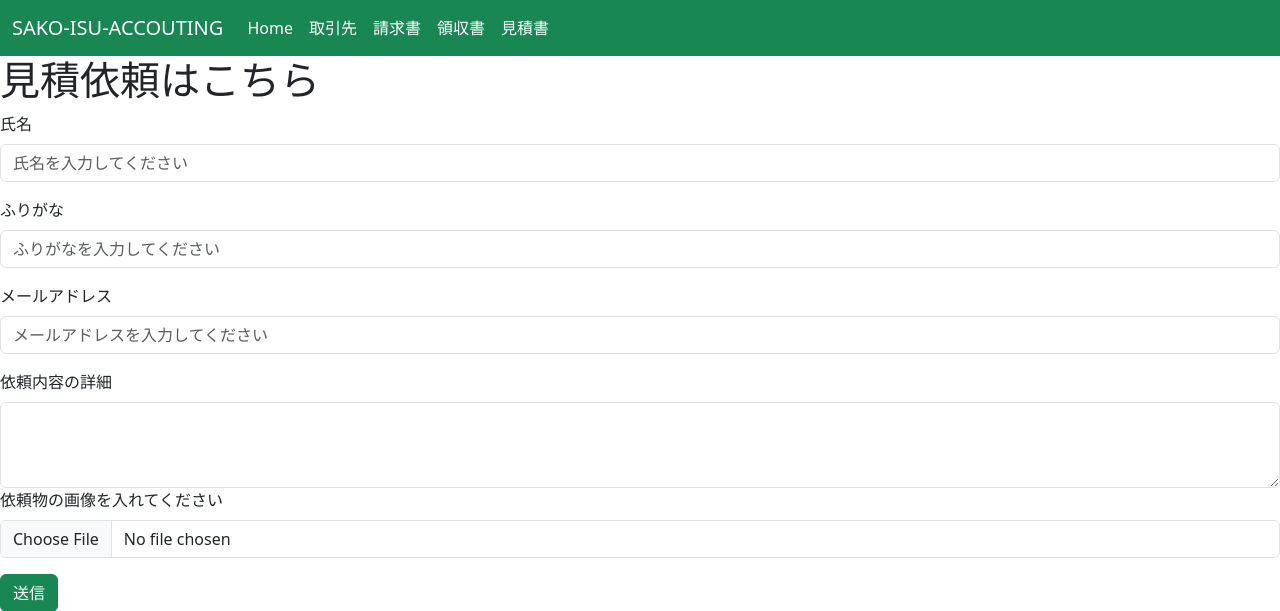
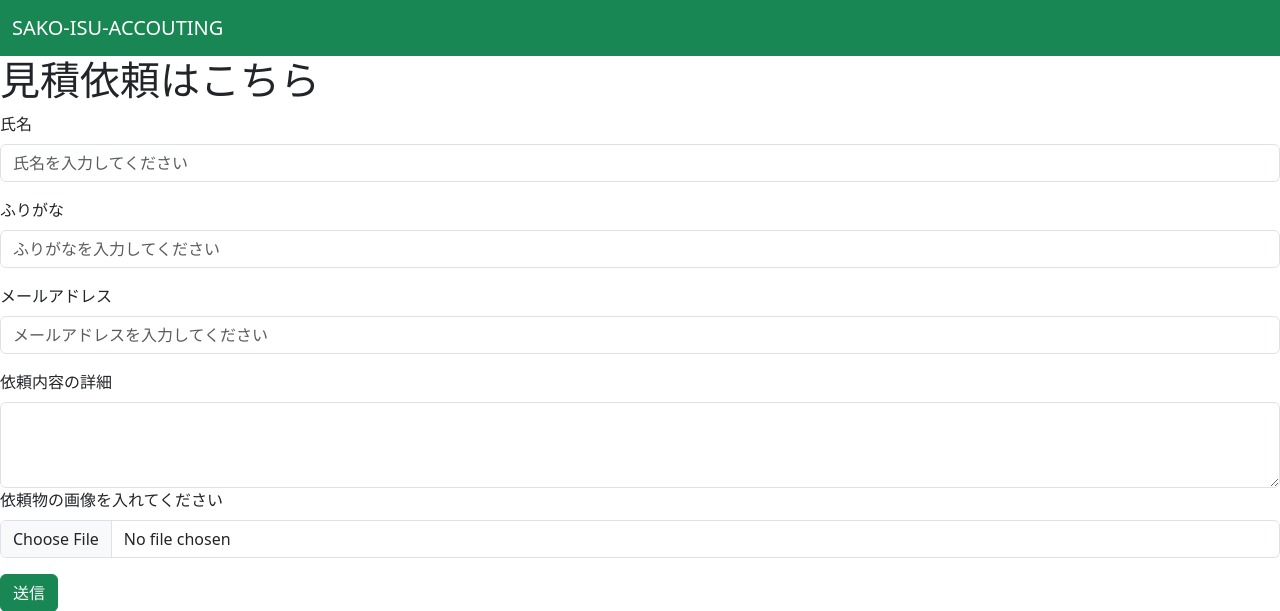
Before and after one commit to Takoyaki2116/SAKO-ISU-ACCOUTING, a Flask app: page /measure in a window 1280 px wide. Shown: the top 611 px of the page. Run offline with Flask 3, Linux system fonts and the light colour scheme.

Commit message:
対策した

```diff
--- a/templates/measure.html
+++ b/templates/measure.html
@@ -13,28 +13,6 @@
   <nav class="navbar navbar-expand-lg bg-success">
     <div class="container-fluid">
       <a class="navbar-brand text-white"  href="#">SAKO-ISU-ACCOUTING</a>
-      <button class="navbar-toggler" type="button" data-bs-toggle="collapse" data-bs-target="#navbarSupportedContent" aria-controls="navbarSupportedContent" aria-expanded="false" aria-label="Toggle navigation">
-        <span class="navbar-toggler-icon"></span>
-      </button>
-      <div class="collapse navbar-collapse" id="navbarSupportedContent">
-        <ul class="navbar-nav me-auto mb-2 mb-lg-0">
-          <li class="nav-item">
-            <a class="nav-link active text-white" aria-current="page" href="/top">Home</a>
-          </li>
-          <li class="nav-item">
-            <a class="nav-link text-white" href="/business_partner">取引先</a>
-          </li>
-          <li class="nav-item">
-            <a class="nav-link text-white " href="/claim">請求書</a>
-          </li>
-          <li class="nav-item">
-            <a class="nav-link text-white" href="/receipt">領収書</a>
-          </li>
-          <li class="nav-item">
-            <a class="nav-link text-white" href="/quotation">見積書</a>
-          </li>
-        </ul>
-      </div>
     </div>
   </nav>
   <form action="/measure_upload" method="post" enctype="multipart/form-data">
```
